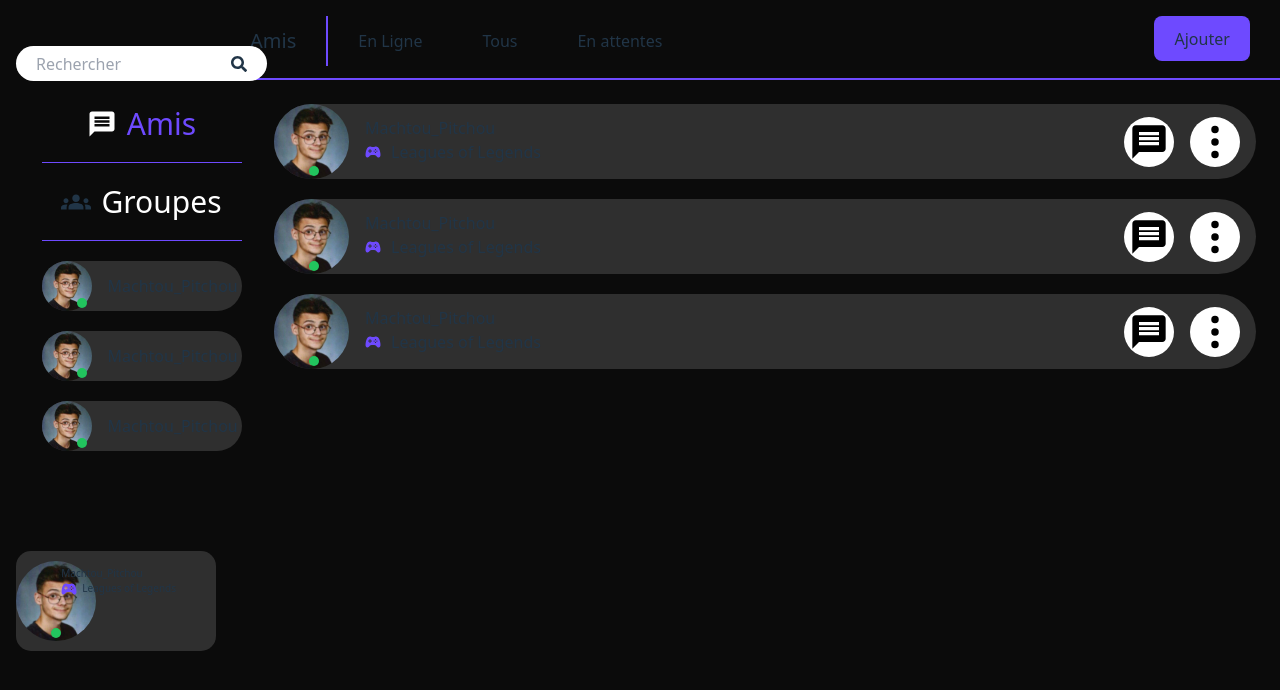
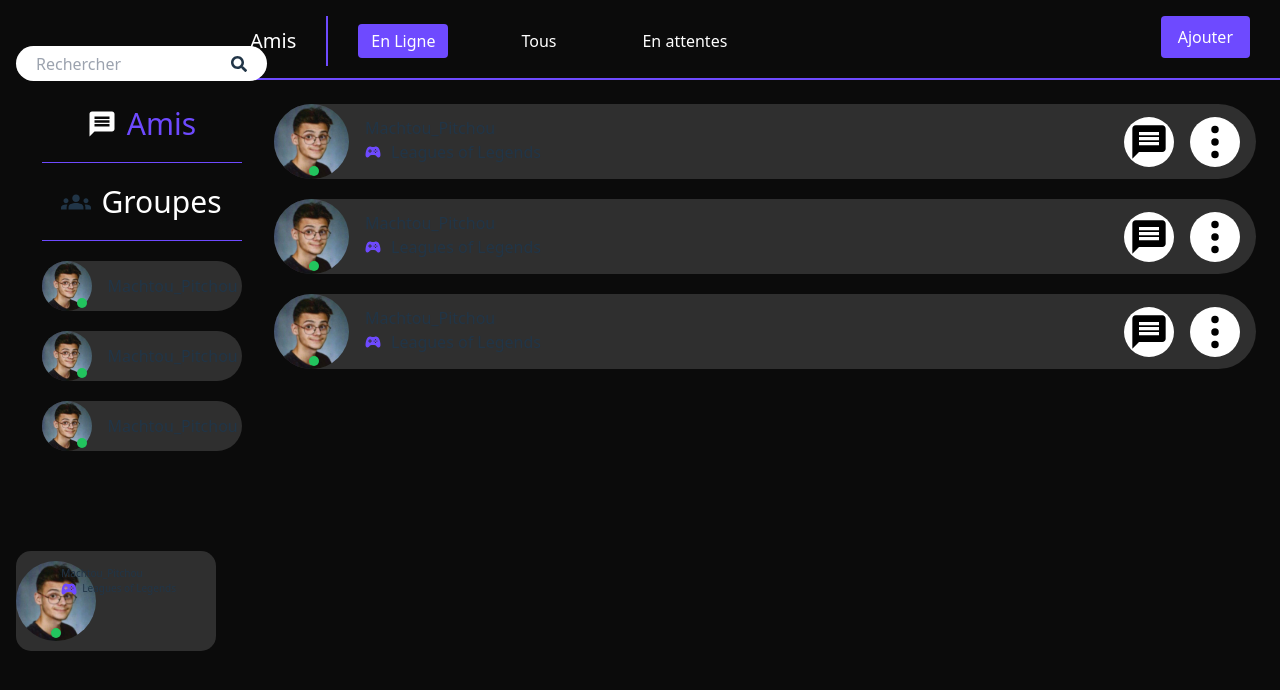
Before and after one commit to antonin-tacchi/BuZZy, a React (Vite) app in the folder client/: page / in a window 1280 px wide. Shown: the top 690 px of the page. Built offline with nearby package versions, Linux system fonts and the light colour scheme.

Commit message:
Refactor: Header and Home components to implement tab navigation; pass activeTab state from Layout

```diff
--- a/client/src/Components/Header.jsx
+++ b/client/src/Components/Header.jsx
@@ -1,4 +1,4 @@
-export function Header() {
+export function Header({ activeTab, setActiveTab }) {
     return (
         <>
             <div>
@@ -6,20 +6,55 @@ export function Header() {
                     <div className="flex items-start gap-[50px]">
                         <div className="flex items-center gap-[30px]">
                             <div>
-                                <h1 className="text-[20px]">Amis</h1>
+                                <h1 className="text-[20px] text-white">Amis</h1>
                             </div>
                             <div className="h-[50px] w-[2px] bg-[#6E4AFF]"></div>
                             <nav>
                                 <ul className="flex item-center gap-[60px]">
-                                    <li>En Ligne</li>
-                                    <li>Tous</li>
-                                    <li>En attentes</li>
+                                    <li>
+                                        <button
+                                            onClick={() => setActiveTab('online')}
+                                            className={`text-white hover:text-[#6E4AFF] transition-colors px-3 py-1 rounded ${
+                                                activeTab === 'online'
+                                                    ? 'bg-[#6E4AFF] text-white'
+                                                    : 'bg-transparent'
+                                            }`}
+                                        >
+                                            En Ligne
+                                        </button>
+                                    </li>
+                                    <li>
+                                        <button
+                                            onClick={() => setActiveTab('all')}
+                                            className={`text-white hover:text-[#6E4AFF] transition-colors px-3 py-1 rounded ${
+                                                activeTab === 'all'
+                                                    ? 'bg-[#6E4AFF] text-white'
+                                                    : 'bg-transparent'
+                                            }`}
+                                        >
+                                            Tous
+                                        </button>
+                                    </li>
+                                    <li>
+                                        <button
+                                            onClick={() => setActiveTab('pending')}
+                                            className={`text-white hover:text-[#6E4AFF] transition-colors px-3 py-1 rounded ${
+                                                activeTab === 'pending'
+                                                    ? 'bg-[#6E4AFF] text-white'
+                                                    : 'bg-transparent'
+                                            }`}
+                                        >
+                                            En attentes
+                                        </button>
+                                    </li>
                                 </ul>
                             </nav>
                         </div>
                     </div>
                     <div className="mr-[30px]">
-                        <button className="bg-[#6E4AFF]">Ajouter</button>
+                        <button className="bg-[#6E4AFF] text-white px-4 py-2 rounded hover:bg-purple-700 transition-colors">
+                            Ajouter
+                        </button>
                     </div>
                 </div>
                 <div className="h-[2px] w-full bg-[#6E4AFF] mt-3"></div>
--- a/client/src/Layout/Layout.jsx
+++ b/client/src/Layout/Layout.jsx
@@ -1,8 +1,11 @@
+import { useState } from 'react'
 import { Outlet } from "react-router-dom";
-import { Header } from "../components/Header";
+import { Header } from "../Components/Header";
 import { Sidebar } from "../components/Sidebar";
 
 export function Layout() {
+    const [activeTab, setActiveTab] = useState('online')
+
     return(
         <div className="w-screen h-screen bg-[#0B0B0B] overflow-hidden">
             <div className="flex h-full">
@@ -12,11 +15,11 @@ export function Layout() {
 
                 <div className="flex-1 flex flex-col">
                     <header className="h-[80px] py-4 -ml-4">
-                        <Header/>
+                        <Header activeTab={activeTab} setActiveTab={setActiveTab} />
                     </header>
 
                     <main className="flex-1 p-6">
-                        <Outlet/>
+                        <Outlet context={{ activeTab }} />
                     </main>
                 </div>
             </div>
--- a/client/src/pages/Home.jsx
+++ b/client/src/pages/Home.jsx
@@ -1,13 +1,47 @@
+import { useOutletContext } from 'react-router-dom'
 import { FriendCard } from "../components/FriendCard"
 
 export function Home() {
-    return(
+    const context = useOutletContext()
+    const activeTab = context?.activeTab || 'all'
+
+    const renderContent = () => {
+        switch(activeTab) {
+            case 'online':
+                return (
+                    <div className="flex flex-col gap-[20px]">
+                        <FriendCard />
+                        <FriendCard />
+                        <FriendCard />
+                    </div>
+                );
+            case 'all':
+                return (
+                    <div className="flex flex-col gap-[20px]">
+                        <FriendCard />
+                        <FriendCard />
+                    </div>
+                );
+            case 'pending':
+                return (
+                    <div className="flex flex-col gap-[20px]">
+                        <FriendCard />
+                    </div>
+                );
+            default:
+                return (
+                    <div className="flex flex-col gap-[20px]">
+                        <FriendCard />
+                        <FriendCard />
+                        <FriendCard />
+                    </div>
+                );
+        }
+    };
+
+    return (
         <>
-            <div className="flex flex-col gap-[20px]">
-                <FriendCard/>
-                <FriendCard/>
-                <FriendCard/>
-            </div>
+            {renderContent()}
         </>
     )
 }
```
